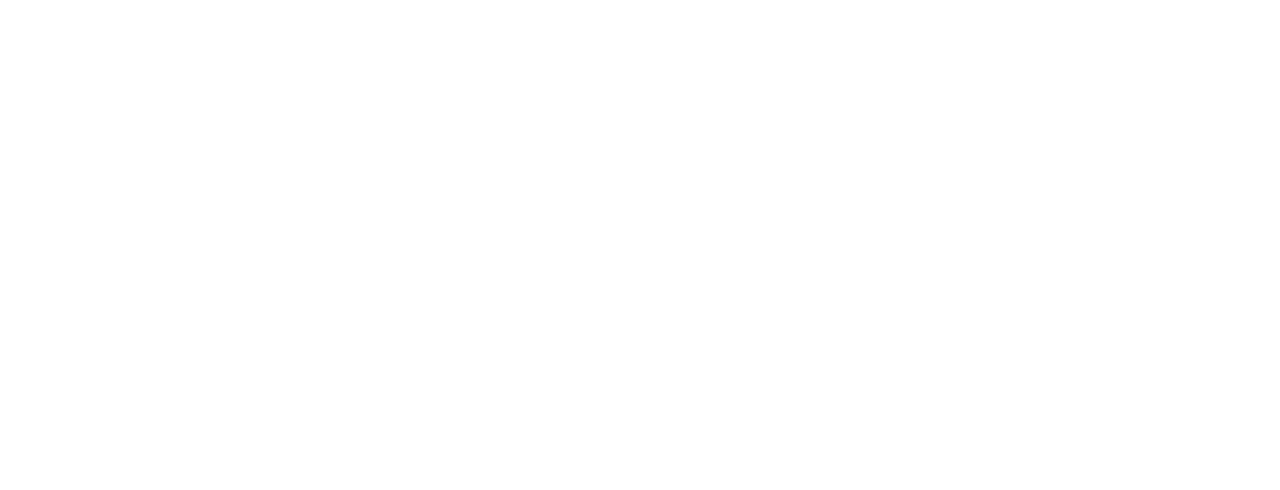
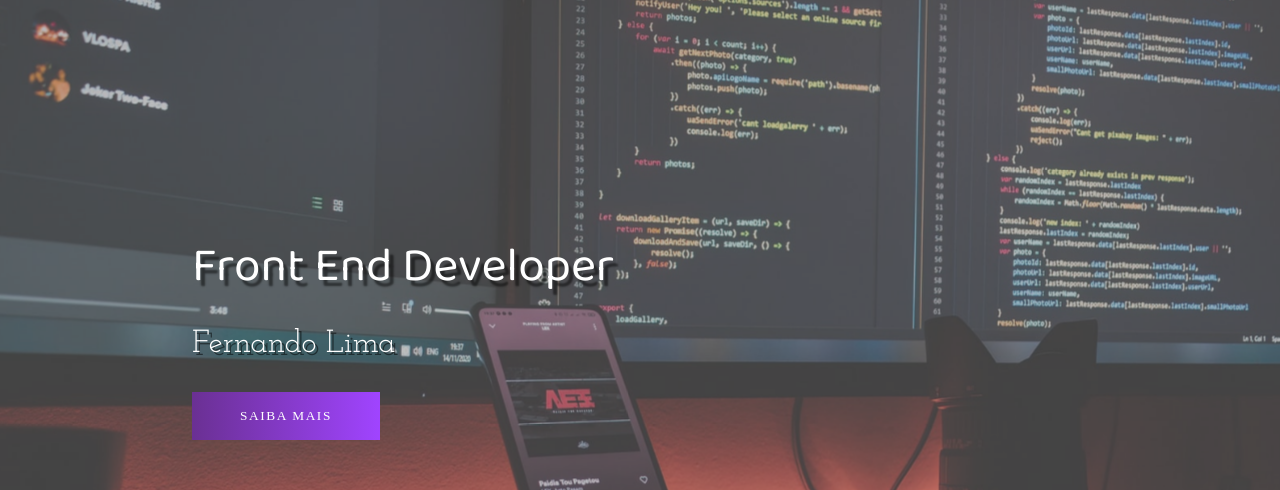
Before and after one commit to fernandol2x/portifolio, a plain HTML site: page index.html in a window 1280 px wide. Shown: the top 490 px of the page. Drawn offline with Linux system fonts and the light colour scheme.

Commit message:
:package: header

```diff
--- a/index.html
+++ b/index.html
@@ -5,9 +5,29 @@
         <meta http-equiv="X-UA-Compatible" content="IE=edge">
         <meta name="viewport" content="width=device-width, initial-scale=1.0">
         <link rel="stylesheet" href="style.css">
-    <title>Portifólio</title>
+        <link rel="apple-touch-icon" sizes="180x180" href="imagens/apple-touch-icon.png">
+        <link rel="icon" type="image/png" sizes="32x32" href="imagens/favicon-32x32.png">
+        <link rel="icon" type="image/png" sizes="16x16" href="imagens/favicon-16x16.png">
+        <link rel="manifest" href="/site.webmanifest">
+        <title>Portfólio</title>
     </head>
     <body>
 
+        <div class="container">
+            <header>
+                <div class="img-wrapper">
+                    <img src="img/bg.jpg" alt="">
+                </div>
+                <div class="banner">
+                    <h1>Front End Developer</h1>
+                    <p>Fernando Lima</p>
+                    <button>Saiba mais</button>
+                </div>
+
+
+            </header>
+        </div>
+
+
     </body>
 </html>
--- a/style.css
+++ b/style.css
@@ -1,3 +1,93 @@
 @import url('https://fonts.googleapis.com/css2?family=Baloo+Da+2:wght@400;500;600;700&family=Josefin+Slab:ital,wght@0,300;0,400;0,600;0,700;1,300;1,400;1,600&family=Mulish:ital,wght@0,200;0,300;0,400;0,500;1,200;1,300;1,400&display=swap');
 
-@import url("https://cdnjs.cloudflare.com/ajax/libs/font-awesome/6.1.1/css/all.min.css")
+@import url("https://cdnjs.cloudflare.com/ajax/libs/font-awesome/6.1.1/css/all.min.css");
+
+*{
+    margin: 0;
+    padding: 0;
+}
+
+header {
+    width: 100%;
+    height: 100vh;
+    overflow: hidden;
+    position: relative;
+}
+
+.img-wrapper {
+    width: 100%;
+    height: 100%;
+    overflow: hidden;
+    background-color:rgba(0, 0, 0, 0.5);
+}
+
+.img-wrapper img{
+    width: 100%;
+    height: 100%;
+    object-fit: cover;
+    opacity: 0.5;
+    animation: zoom 25s;
+}
+
+@keyframes zoom {
+    0%{
+        transform: scale(1.3);
+    }
+    100% {
+        transform: scale(1);
+    }
+}
+
+.banner{
+    position: absolute;
+    top: 30%;
+    left: 15%;
+}
+
+.banner h1 {
+    color: #ffffff;
+    font-size: 3rem;
+    font-family: "Baloo Da 2", serif;
+    font-weight: 200;
+    text-shadow: .3rem .4rem 2px rgba(0, 0, 0, .5);
+    line-height: 3.5rem;
+    margin-bottom: 2rem;
+    opacity: 0;
+    animation:  moveBanner 1s 0.5s forwards;
+}
+
+.banner p{
+    font-family: "Josefin Slab", serif;
+    color: #ffffff;
+    font-size: 2rem;
+    text-shadow: .2rem .2rem rgba(0, 0, 0, .5);
+    margin-bottom: 2rem;
+    opacity: 0;
+    animation:  moveBanner 1s 0.7s forwards;
+}
+
+.banner button {
+    font-family: "Muli", serif;
+    color: #ffffff;
+    text-transform: uppercase;
+    letter-spacing: .1rem;
+    background: #6a3093;
+    background: -webkit-linear-gradient(to right, #a044ff, #6a3093);
+    background: linear-gradient(to left, #a044ff, #6a3093);
+    padding: 1rem 3rem;
+    border: none;
+    border-radius: px;
+    cursor: pointer;
+    opacity: 0;
+    animation:  moveBanner 1s 0.9s forwards;
+}
+
+@keyframes moveBanner {
+    0%{
+        transform: translateY(10rem) rotateY(-30deg);
+    }
+    100%{
+        transform: translateY(0) rotateY(0);
+        opacity: 1;
+    }
+}
```
Also changed, not shown: img/android-chrome-192x192.png (renamed from android-chrome-192x192.png), img/android-chrome-512x512.png (renamed from android-chrome-512x512.png), img/apple-touch-icon.png (renamed from apple-touch-icon.png), img/bg.jpg (added), img/favicon-16x16.png (renamed from favicon-16x16.png), img/favicon-32x32.png (renamed from favicon-32x32.png), site.webmanifest, 1 other file. Lines whose indentation alone changed are shown as unchanged.
